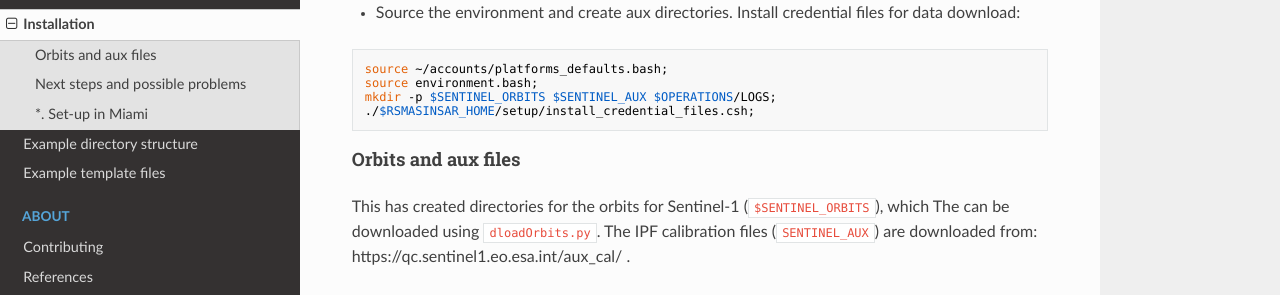
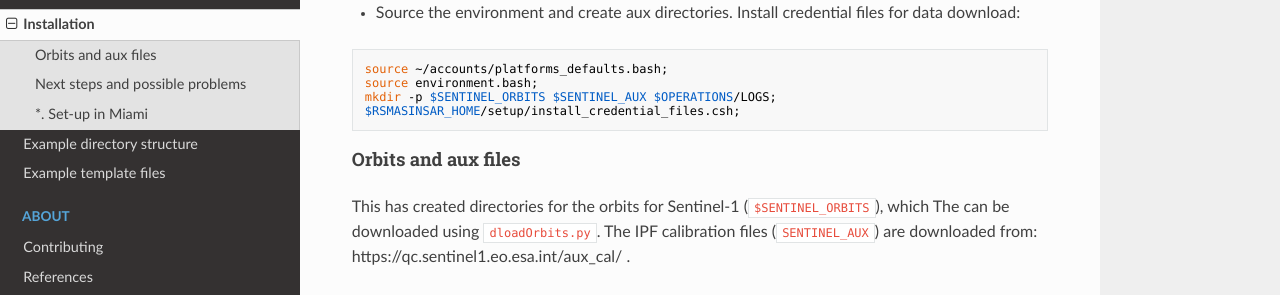
Before and after one commit to geodesymiami/rsmas_insar, an MkDocs documentation site: the page built from docs/installation.md, in a window 1280 px wide and 900 px high, scrolled down 1225 px. Shown: the part 170-465 px from the top of the window. Built offline with MkDocs 1.6.1, drawn with Linux system fonts in a browser that asks for light colours; nearby versions of some CDN libraries.

````diff
--- a/docs/installation.md
+++ b/docs/installation.md
@@ -75,7 +75,7 @@ mkdir -p ../3rdparty
 source ~/accounts/platforms_defaults.bash;
 source environment.bash;
 mkdir -p $SENTINEL_ORBITS $SENTINEL_AUX $OPERATIONS/LOGS;
-./$RSMASINSAR_HOME/setup/install_credential_files.csh;
+$RSMASINSAR_HOME/setup/install_credential_files.csh;
 ```
 
 ### Orbits and aux files
````
